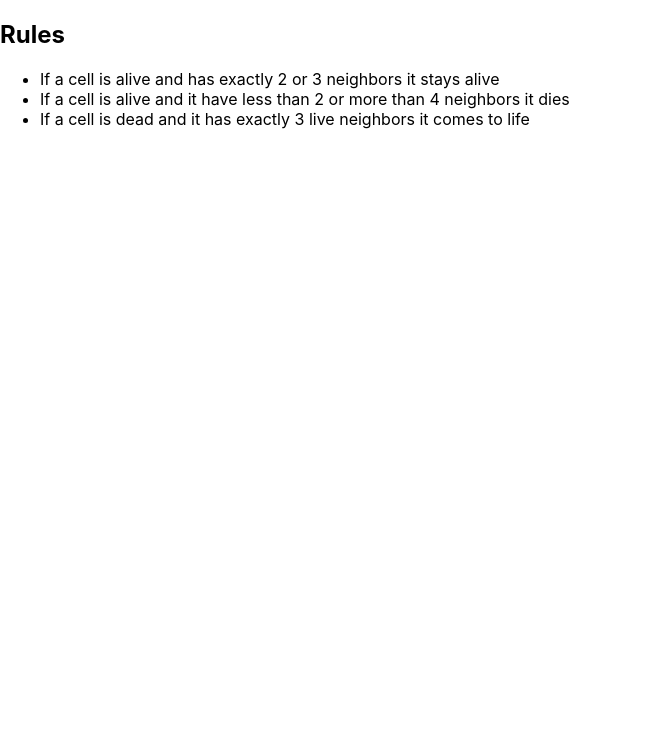
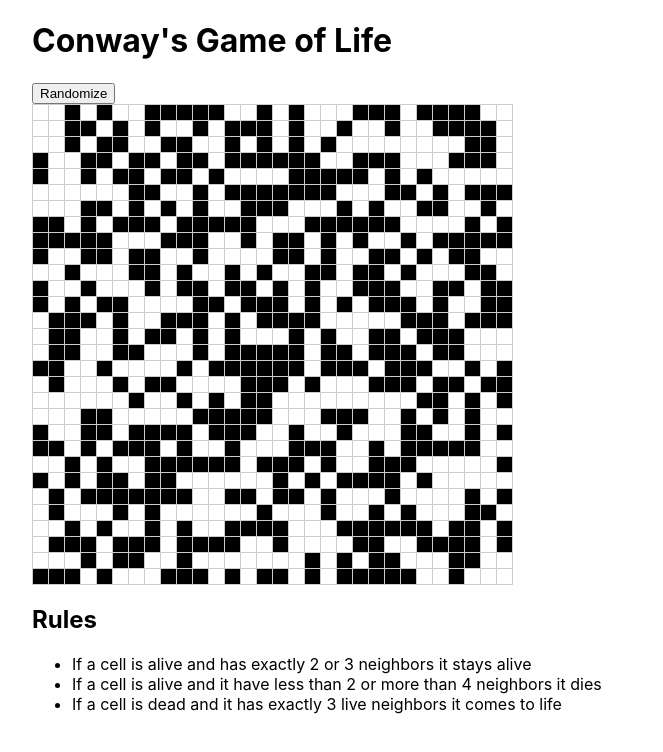
Before and after one commit to murbar/conways, a React (Create React App) app: page / in a window 1280 px wide. Shown: the top 752 px of the page, without its empty margins (0-663 px from the left). Built offline with nearby package versions, Linux system fonts and the light colour scheme; the HTML template or start-up script is replaced by a standard one.

Commit message:
Setup basic grid state

```diff
--- a/src/App.js
+++ b/src/App.js
@@ -1,7 +1,41 @@
-import React from 'react';
+import React, { useState } from 'react';
+import styled from 'styled-components';
+import Grid from './Grid';
+
+const gridSize = 30;
+
+const initGrid = (size, random = false) =>
+  Array(size)
+    .fill()
+    .map(() =>
+      Array(size)
+        .fill()
+        .map(() => {
+          return random ? Math.round(Math.random()) : 0;
+        })
+    );
+
+const AppWrapper = styled.div`
+  margin: 1rem 2rem 3rem;
+`;
 
 function App() {
+  const [gameState, setGameState] = useState(initGrid(gridSize, true));
+
+  const randomize = () => {
+    const newState = initGrid(gridSize, true);
+    setGameState(newState);
+  };
+
   return (
+    <AppWrapper>
+      <header className="App-header">
+        <h1>Conway's Game of Life</h1>
+      </header>
+
+      <button onClick={randomize}>Randomize</button>
+      <Grid state={gameState} />
+
       <div className="rules">
         <h2>Rules</h2>
         <ul>
@@ -9,7 +43,8 @@ function App() {
           <li>If a cell is alive and it have less than 2 or more than 4 neighbors it dies</li>
           <li>If a cell is dead and it has exactly 3 live neighbors it comes to life</li>
         </ul>
-    </div>
+      </div>
+    </AppWrapper>
   );
 }
 
```
